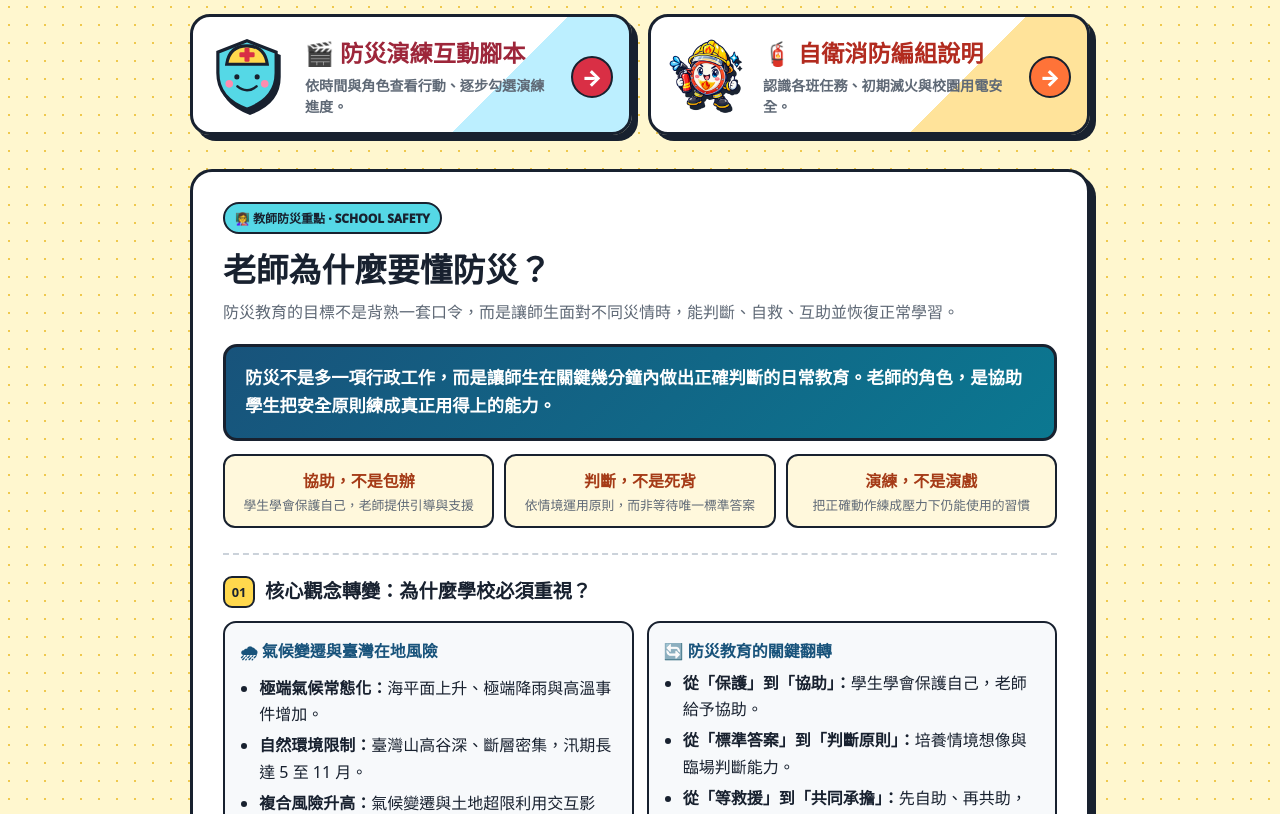
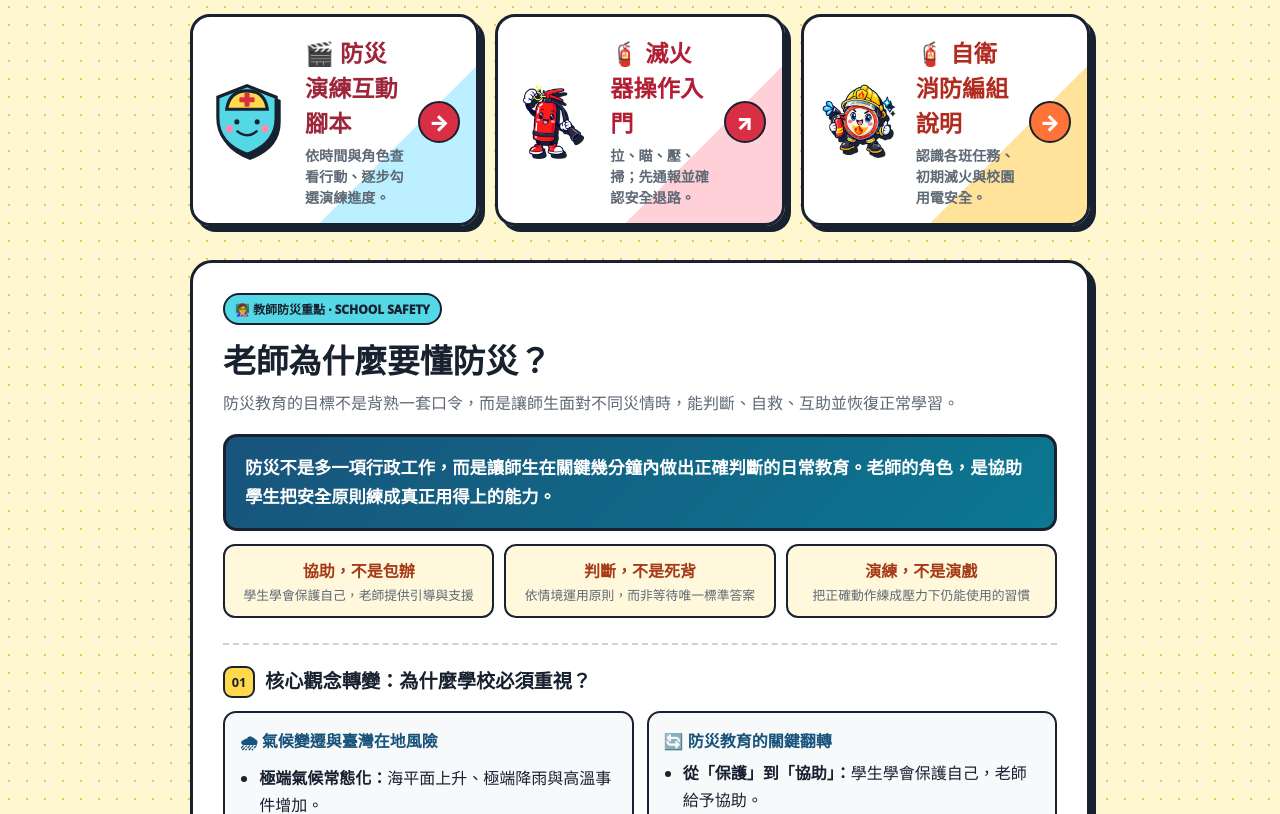
Before and after one commit to btosichen/yamsh-disaster-response, a plain HTML site: page index.html in a window 1280 px wide. Shown: the part 1460-2274 px from the top of the page. Drawn offline with Linux system fonts and the light colour scheme.

Commit message:
Add extinguisher tutorial shortcut

```diff
--- a/index.html
+++ b/index.html
@@ -74,7 +74,7 @@
     .quick-guide strong { display: block; margin-bottom: 3px; color: var(--ink); }
     .quick-guide p { margin: 2px 0; }
     .quick-guide p[lang="en"] { color: #5e6875; }
-    .launch-grid { display: grid; grid-template-columns: repeat(2, 1fr); gap: 16px; margin-top: 20px; }
+    .launch-grid { display: grid; grid-template-columns: repeat(3, 1fr); gap: 16px; margin-top: 20px; }
     .drill-launch { display: grid; grid-template-columns: 82px 1fr auto; align-items: center; gap: 14px; min-width: 0; padding: 15px 16px; color: var(--ink); background: linear-gradient(135deg, #fff 0 68%, #bcefff 68%); border: var(--line); border-radius: 20px; box-shadow: var(--shadow); text-decoration: none; transition: transform .15s, box-shadow .15s; }
     .drill-launch:hover { transform: translate(-2px, -2px); box-shadow: 9px 9px 0 var(--ink); }
     .drill-launch svg, .drill-launch > img { width: 76px; height: 76px; object-fit: contain; filter: drop-shadow(3px 4px 0 var(--ink)); }
@@ -84,6 +84,9 @@
     .fire-launch { background: linear-gradient(135deg, #fff 0 68%, #ffe39a 68%); }
     .fire-launch strong { color: #b22b1f; }
     .fire-launch .go { background: var(--orange); }
+    .tutorial-launch { background: linear-gradient(135deg, #fff 0 68%, #ffd0d7 68%); }
+    .tutorial-launch strong { color: #b11f35; }
+    .tutorial-launch .go { background: var(--red); }
     .panel { margin-top: 26px; padding: clamp(20px, 4vw, 30px); background: white; }
     .panel label { display: block; margin-bottom: 10px; font-weight: 900; font-size: 1.08rem; }
     .search-row { display: flex; gap: 12px; }
@@ -237,6 +240,10 @@
     .legal-basis a:hover { color: var(--red); }
     footer { margin-top: 34px; text-align: center; color: #69717b; font-size: .82rem; }
     .design-credit { margin-top: 5px; color: #4d5661; font-weight: 750; }
+    @media (max-width: 860px) {
+      .launch-grid { grid-template-columns: repeat(2, 1fr); }
+      .fire-launch { grid-column: 1 / -1; }
+    }
     @media (max-width: 620px) {
       .shell { width: min(100% - 20px, 900px); padding-top: 12px; }
       .hero, .panel, .result-card, .notice, .teacher-guide, .mission-handbook, .video-card, .map-resource { border-radius: 16px; box-shadow: 4px 4px 0 var(--ink); }
@@ -248,6 +255,7 @@
       .command-grid, .team-grid { grid-template-columns: 1fr; }
       .command-card.commander { transform: none; }
       .launch-grid { grid-template-columns: 1fr; }
+      .fire-launch { grid-column: auto; }
       .drill-launch { grid-template-columns: 70px 1fr; }
       .drill-launch svg, .drill-launch > img { width: 65px; height: 65px; }
       .drill-launch .go { display: none; }
@@ -301,6 +309,12 @@
         </svg>
         <span><strong>🎬 防災演練互動腳本</strong><span>依時間與角色查看行動、逐步勾選演練進度。</span></span>
         <span class="go" aria-hidden="true">→</span>
+      </a>
+
+      <a class="drill-launch tutorial-launch" href="https://youtu.be/cA1ioFw4Qb8" target="_blank" rel="noopener noreferrer" aria-label="在 YouTube 新分頁觀看滅火器操作入門">
+        <img src="extinguisher-tutorial-icon.png" alt="" aria-hidden="true" width="76" height="76">
+        <span><strong>🧯 滅火器操作入門</strong><span>拉、瞄、壓、掃；先通報並確認安全退路。</span></span>
+        <span class="go" aria-hidden="true">↗</span>
       </a>
 
       <a class="drill-launch fire-launch" href="FireSafety.html" aria-label="開啟自衛消防編組與消防常識說明">
```
Also changed, not shown: extinguisher-tutorial-icon.png (added).
